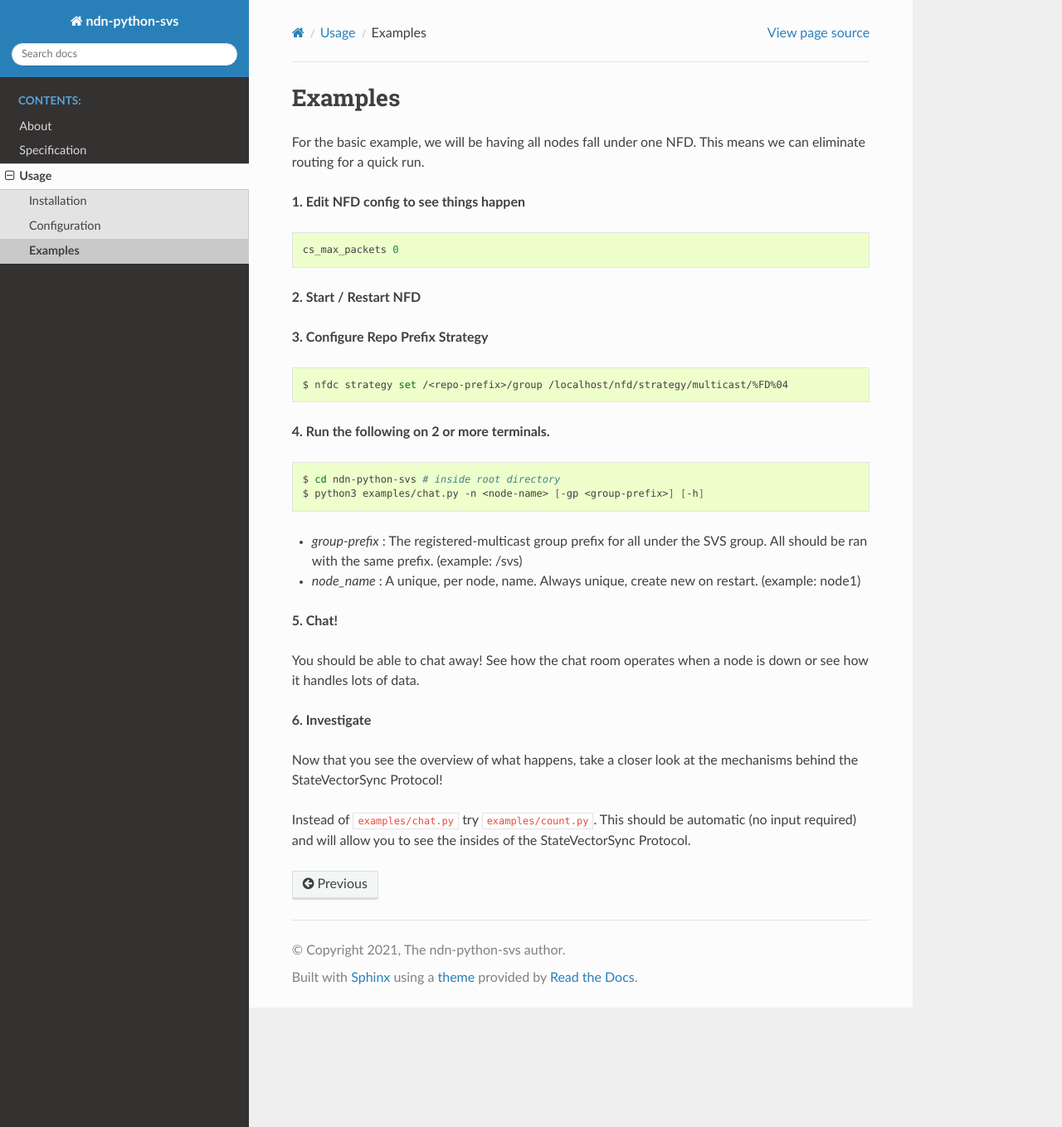
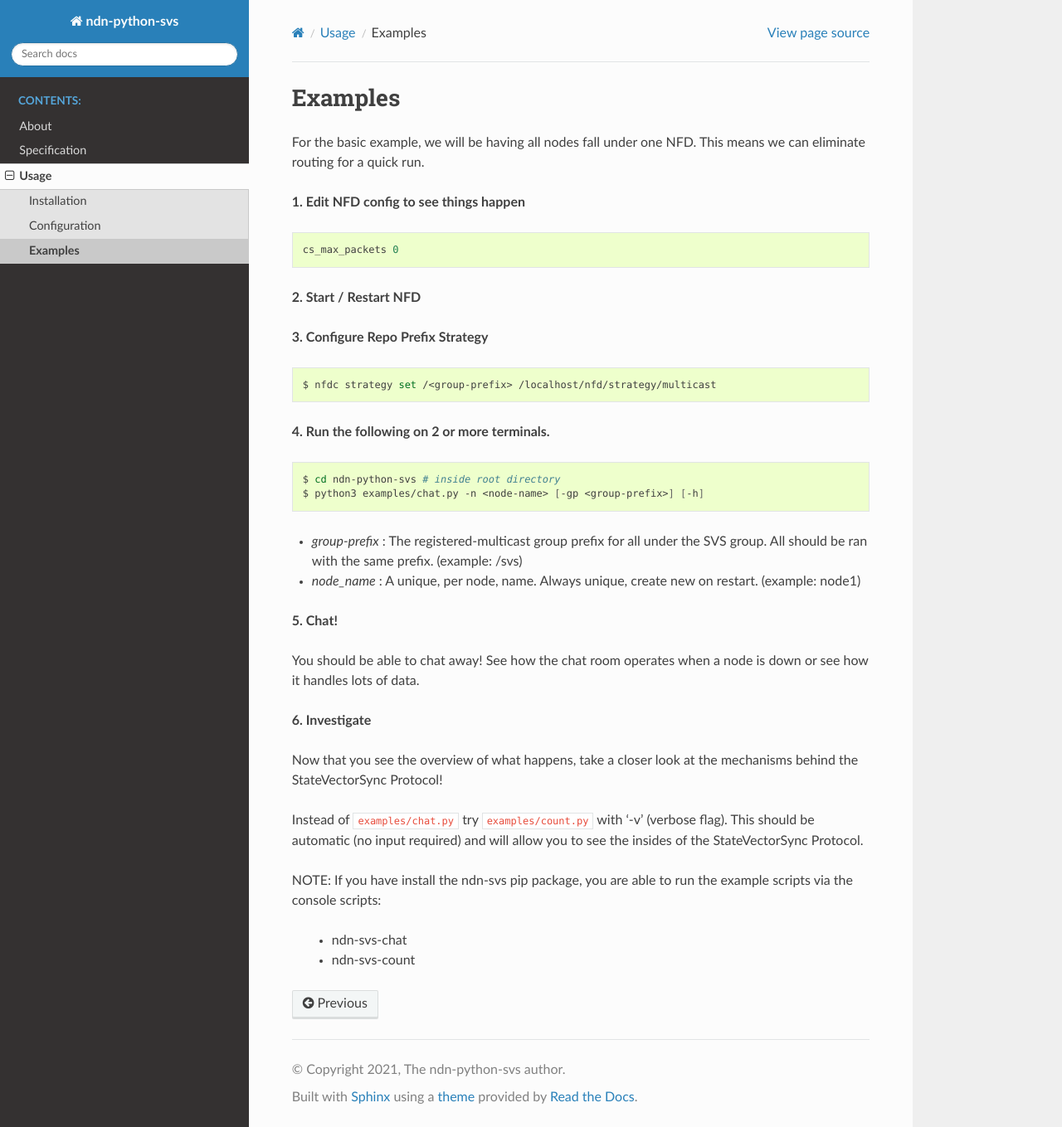
Before and after one commit to justincpresley/ndn-python-svs, a Sphinx documentation site: the page built from docs/src/usage/examples.rst, in a window 1280 px wide and 1359 px high. Shown: the whole window at 83% size. Built offline with Sphinx 7.4.7 and the Read the Docs theme 2.0.0, drawn with Linux system fonts in a browser that asks for light colours.

Commit message:
Add verbose function and expand docs

```diff
--- a/docs/src/usage/examples.rst
+++ b/docs/src/usage/examples.rst
@@ -16,7 +16,7 @@ This means we can eliminate routing for a quick run.
 
 .. code-block:: bash
 
-    $ nfdc strategy set /<repo-prefix>/group /localhost/nfd/strategy/multicast/%FD%04
+    $ nfdc strategy set /<group-prefix> /localhost/nfd/strategy/multicast
 
 **4. Run the following on 2 or more terminals.**
 
@@ -36,5 +36,12 @@ You should be able to chat away! See how the chat room operates when a node is d
 
 Now that you see the overview of what happens, take a closer look at the mechanisms behind the StateVectorSync Protocol!
 
-Instead of ``examples/chat.py`` try ``examples/count.py``. This should be automatic (no input required) and will allow you
+Instead of ``examples/chat.py`` try ``examples/count.py`` with '-v' (verbose flag). This should be automatic (no input required) and will allow you
 to see the insides of the StateVectorSync Protocol.
+
+
+
+NOTE: If you have install the ndn-svs pip package, you are able to run the example scripts via the console scripts:
+
+    * ndn-svs-chat
+    * ndn-svs-count
```
Also changed, not shown: 1 other file.
